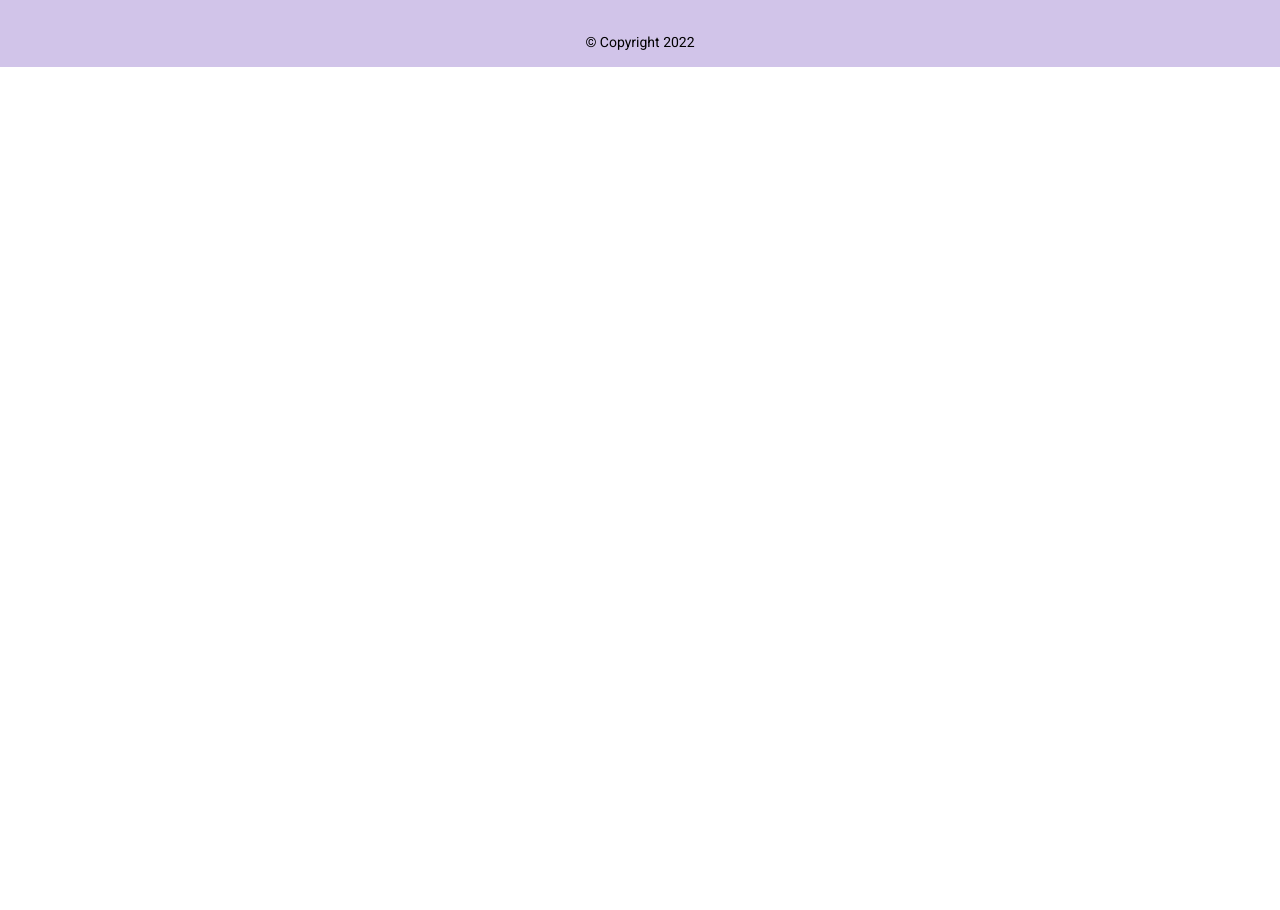
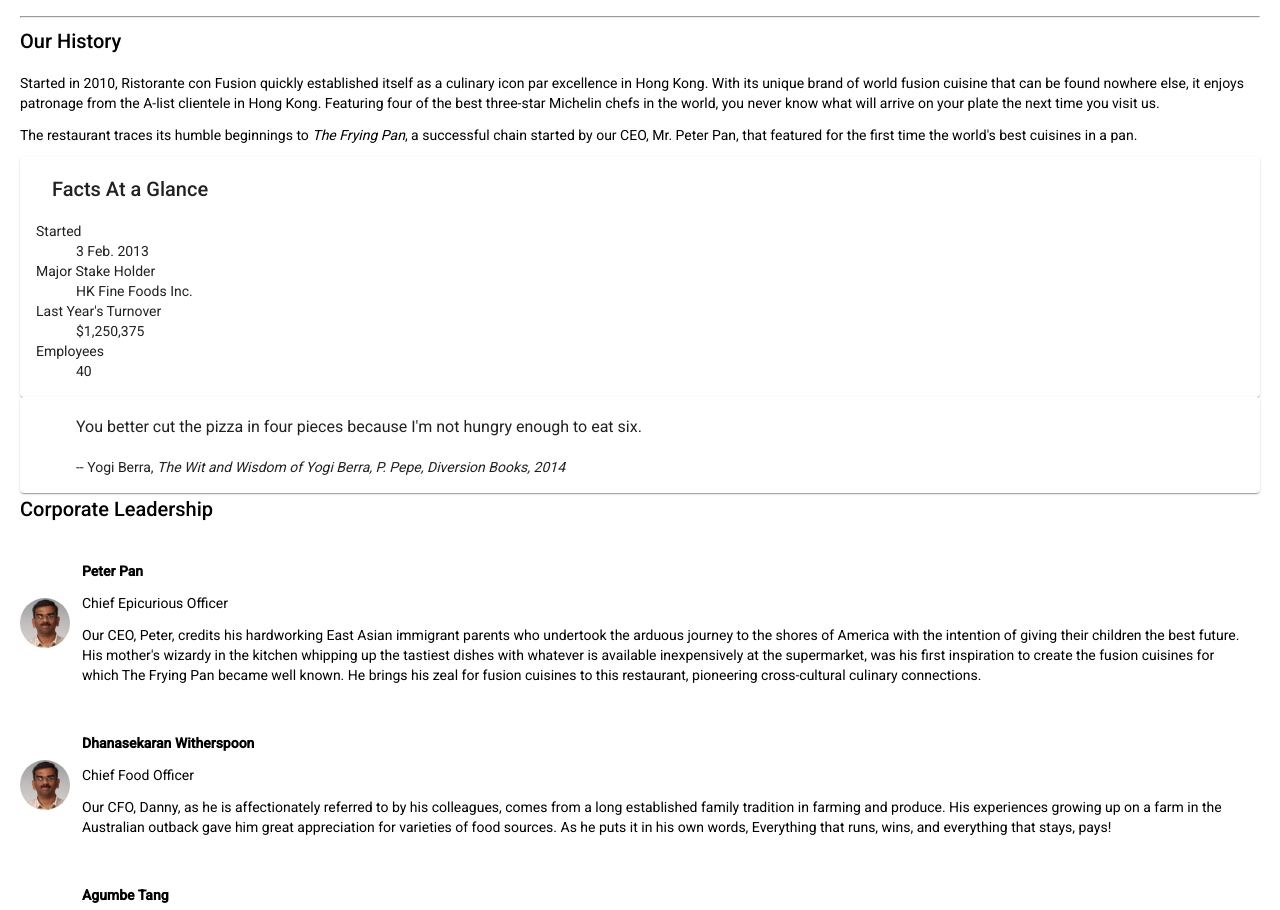
Before and after one commit to vood0o/confusion, an Angular app: page /aboutus in a window 1280 px wide. Before the commit this address led to /. Shown: the part 460-1370 px from the top of the page. Before the commit the page ends 800 px from the top, so only its background shows below. Built offline with nearby package versions, Linux system fonts and the light colour scheme.

Commit message:
about and leaders

```diff
--- a/src/app/about/about.component.html
+++ b/src/app/about/about.component.html
@@ -1 +1,72 @@
-<p>about works!</p>
+<div class="container">
+
+  <div>
+    <div>
+      <h3>About Us</h3>
+      <hr>
+    </div>
+  </div>
+
+  <div>
+    <div>
+      <div>
+        <h2>Our History</h2>
+        <p>Started in 2010, Ristorante con Fusion quickly established itself as a culinary icon par excellence in Hong
+          Kong. With its unique brand of world fusion cuisine that can be found nowhere else, it enjoys patronage from
+          the A-list clientele in Hong Kong. Featuring four of the best three-star Michelin chefs in the world, you
+          never know what will arrive on your plate the next time you visit us.</p>
+        <p>The restaurant traces its humble beginnings to <em>The Frying Pan</em>, a successful chain started by our
+          CEO, Mr. Peter Pan, that featured for the first time the world's best cuisines in a pan.</p>
+      </div>
+      <div>
+        <mat-card>
+          <mat-card-header>
+            <mat-card-title>
+              <h2>Facts At a Glance</h2>
+            </mat-card-title>
+          </mat-card-header>
+          <mat-card-content>
+            <dl>
+              <dt>Started</dt>
+              <dd>3 Feb. 2013</dd>
+              <dt>Major Stake Holder</dt>
+              <dd>HK Fine Foods Inc.</dd>
+              <dt>Last Year's Turnover</dt>
+              <dd>$1,250,375</dd>
+              <dt>Employees</dt>
+              <dd>40</dd>
+            </dl>
+          </mat-card-content>
+        </mat-card>
+      </div>
+    </div>
+  </div>
+
+  <div>
+    <mat-card>
+      <blockquote>
+        <h3>You better cut the pizza in four pieces because
+          I'm not hungry enough to eat six.</h3>
+        <footer>-- Yogi Berra,
+          <cite>The Wit and Wisdom of Yogi Berra,
+            P. Pepe, Diversion Books, 2014</cite>
+        </footer>
+      </blockquote>
+    </mat-card>
+  </div>
+
+
+  <div>
+    <h2>Corporate Leadership</h2>
+    <div *ngIf="leaders">
+      <div *ngFor="let leader of leaders" class="leader-card">
+        <img [src]="leader.image" alt="leader.name">
+        <div class="info">
+          <div><b>{{leader.name}}</b></div>
+          <div>{{leader.designation}}</div>
+          <div>{{leader.description}}</div>
+        </div>
+      </div>
+    </div>
+  </div>
+</div>
--- a/src/app/about/about.component.scss
+++ b/src/app/about/about.component.scss
@@ -0,0 +1,20 @@
+.leader-card {
+  display: flex;
+  flex-direction: row;
+  justify-content: space-between;
+  align-items: center;
+  margin: 1.5rem 0;
+
+  img {
+    border-radius: 50%;
+    max-width: 50px;
+  }
+}
+
+.info {
+  display: inline-flex;
+  flex-direction: column;
+  flex-wrap: wrap;
+  gap: 12px;
+  margin: 12px;
+}
--- a/src/app/about/about.component.ts
+++ b/src/app/about/about.component.ts
@@ -1,10 +1,21 @@
-import { Component } from '@angular/core';
+import { Component, OnInit } from '@angular/core';
+import { Leader } from '../shared/leader';
+import { LeaderService } from '../services/leader.service';
 
 @Component({
   selector: 'app-about',
   templateUrl: './about.component.html',
   styleUrls: ['./about.component.scss']
 })
-export class AboutComponent {
+export class AboutComponent implements OnInit {
 
+  leaders: Leader[] = [];
+
+  constructor(private leaderService: LeaderService) {
+
+  }
+
+  ngOnInit() {
+    this.leaders = this.leaderService.getLeaders();
+  }
 }
--- a/src/app/app-routing/routes.ts
+++ b/src/app/app-routing/routes.ts
@@ -11,5 +11,6 @@ export const routes: Routes = [
   { path: 'menu', component: MenuComponent },
   { path: 'dishdetail/:id', component: DishdetailComponent },
   { path: 'contactus', component: ContactComponent },
+  { path: 'aboutus', component: AboutComponent },
   { path: '', redirectTo: '/home', pathMatch: 'full' },
 ];
--- a/src/app/app.module.ts
+++ b/src/app/app.module.ts
@@ -17,6 +17,7 @@ import { HeaderComponent } from './header/header.component';
 import { HomeComponent } from './home/home.component';
 import { MenuComponent } from './menu/menu.component';
 import { DishService } from './services/dish.service';
+import { LeaderService } from './services/leader.service';
 import { PromotionService } from './services/promotion.service';
 
 
@@ -42,7 +43,7 @@ import { PromotionService } from './services/promotion.service';
     MatCardModule,
     MatButtonModule
   ],
-  providers: [DishService, PromotionService],
+  providers: [DishService, PromotionService, LeaderService],
   bootstrap: [AppComponent]
 })
 export class AppModule { }
--- a/src/app/footer/footer.component.html
+++ b/src/app/footer/footer.component.html
@@ -2,7 +2,7 @@
 
   <mat-toolbar class="footer-toolbar">
     <a mat-button routerLink="/home">Home</a>
-    <a mat-button>About</a>
+    <a mat-button routerLink="/aboutus">About</a>
     <a mat-button routerLink="/menu">Menu</a>
     <a mat-button routerLink="/contactus">Contact</a>
   </mat-toolbar>
--- a/src/app/header/header.component.html
+++ b/src/app/header/header.component.html
@@ -1,7 +1,7 @@
 <mat-toolbar color="primary">
   <span><img src="/assets/images/logo.png" height=30 width=41></span>
   <a mat-button routerLink="/home" routerLinkActive="active">Home</a>
-  <a mat-button>About</a>
+  <a mat-button routerLink="/aboutus" routerLinkActive="active">About</a>
   <a mat-button routerLink="/menu" routerLinkActive="active">Menu</a>
   <a mat-button routerLink="/contactus" routerLinkActive="active">Contact</a>
 </mat-toolbar>
--- a/src/app/home/home.component.html
+++ b/src/app/home/home.component.html
@@ -28,4 +28,18 @@
     </mat-card-content>
   </mat-card>
 
+  <mat-card *ngIf="leader" class="promo-card">
+    <mat-card-header>
+      <div mat-card-avatar></div>
+      <mat-card-title>
+        <h3>{{leader.name | uppercase}}</h3>
+      </mat-card-title>
+    </mat-card-header>
+    <img mat-card-image src={{leader.image}} alt={{leader.name}}>
+    <mat-card-content>
+      <p>{{leader.description}}
+      </p>
+    </mat-card-content>
+  </mat-card>
+
 </div>
--- a/src/app/home/home.component.ts
+++ b/src/app/home/home.component.ts
@@ -3,6 +3,8 @@ import { Dish } from '../shared/dish';
 import { DishService } from '../services/dish.service';
 import { Promotion } from '../shared/promotion';
 import { PromotionService } from '../services/promotion.service';
+import { Leader } from '../shared/leader';
+import { LeaderService } from '../services/leader.service';
 
 @Component({
   selector: 'app-home',
@@ -13,15 +15,18 @@ export class HomeComponent {
 
   dish: Dish | undefined;
   promotion: Promotion | undefined;
+  leader: Leader | undefined;
 
   constructor(private dishService: DishService,
-    private promotionService: PromotionService) {
+    private promotionService: PromotionService,
+    private leaderService: LeaderService) {
 
   }
 
   ngOnInit() {
     this.dish = this.dishService.getFeaturedDish();
     this.promotion = this.promotionService.getFeaturedPromotion();
+    this.leader = this.leaderService.getFeaturedLeader();
   }
 
 }
--- /dev/null
+++ b/src/app/services/leader.service.ts
@@ -0,0 +1,23 @@
+import { LEADERS } from './../shared/leaders';
+import { Leader } from './../shared/leader';
+import { Injectable } from '@angular/core';
+
+@Injectable({
+  providedIn: 'root'
+})
+export class LeaderService {
+
+  constructor() { }
+
+  getLeaders(): Leader[] {
+    return LEADERS;
+  }
+
+  getLeader(id: string): Leader {
+    return LEADERS.filter((leader) => (leader.id === id))[0];
+  }
+
+  getFeaturedLeader(): Leader {
+    return LEADERS.filter((leader) => leader.featured)[0];
+  }
+}
--- /dev/null
+++ b/src/app/shared/leader.ts
@@ -0,0 +1,9 @@
+export class Leader {
+  id: string | undefined;
+  name: string | undefined;
+  image: string | undefined;
+  designation: string | undefined;
+  abbr: string | undefined;
+  featured: boolean | undefined;
+  description: string | undefined;
+}
--- /dev/null
+++ b/src/app/shared/leaders.ts
@@ -0,0 +1,44 @@
+import { Leader } from "./leader";
+
+export const LEADERS: Leader[] = [
+  {
+    id: '0',
+    name: 'Peter Pan',
+    image: '/assets/images/alberto.png',
+    designation: 'Chief Epicurious Officer',
+    abbr: 'CEO',
+    featured: false,
+    // tslint:disable-next-line:max-line-length
+    description: 'Our CEO, Peter, credits his hardworking East Asian immigrant parents who undertook the arduous journey to the shores of America with the intention of giving their children the best future. His mother\'s wizardy in the kitchen whipping up the tastiest dishes with whatever is available inexpensively at the supermarket, was his first inspiration to create the fusion cuisines for which The Frying Pan became well known. He brings his zeal for fusion cuisines to this restaurant, pioneering cross-cultural culinary connections.'
+  },
+  {
+    id: '1',
+    name: 'Dhanasekaran Witherspoon',
+    image: '/assets/images/alberto.png',
+    designation: 'Chief Food Officer',
+    abbr: 'CFO',
+    featured: false,
+    // tslint:disable-next-line:max-line-length
+    description: 'Our CFO, Danny, as he is affectionately referred to by his colleagues, comes from a long established family tradition in farming and produce. His experiences growing up on a farm in the Australian outback gave him great appreciation for varieties of food sources. As he puts it in his own words, Everything that runs, wins, and everything that stays, pays!'
+  },
+  {
+    id: '2',
+    name: 'Agumbe Tang',
+    image: '/assets/images/alberto.png',
+    designation: 'Chief Taste Officer',
+    abbr: 'CTO',
+    featured: false,
+    // tslint:disable-next-line:max-line-length
+    description: 'Blessed with the most discerning gustatory sense, Agumbe, our CFO, personally ensures that every dish that we serve meets his exacting tastes. Our chefs dread the tongue lashing that ensues if their dish does not meet his exacting standards. He lives by his motto, You click only if you survive my lick.'
+  },
+  {
+    id: '3',
+    name: 'Alberto Somayya',
+    image: '/assets/images/alberto.png',
+    designation: 'Executive Chef',
+    abbr: 'EC',
+    featured: true,
+    // tslint:disable-next-line:max-line-length
+    description: 'Award winning three-star Michelin chef with wide International experience having worked closely with whos-who in the culinary world, he specializes in creating mouthwatering Indo-Italian fusion experiences. He says, Put together the cuisines from the two craziest cultures, and you get a winning hit! Amma Mia!'
+  }
+];
```
Also changed, not shown: 1 other file (tests, documents, lock files or other folders).
